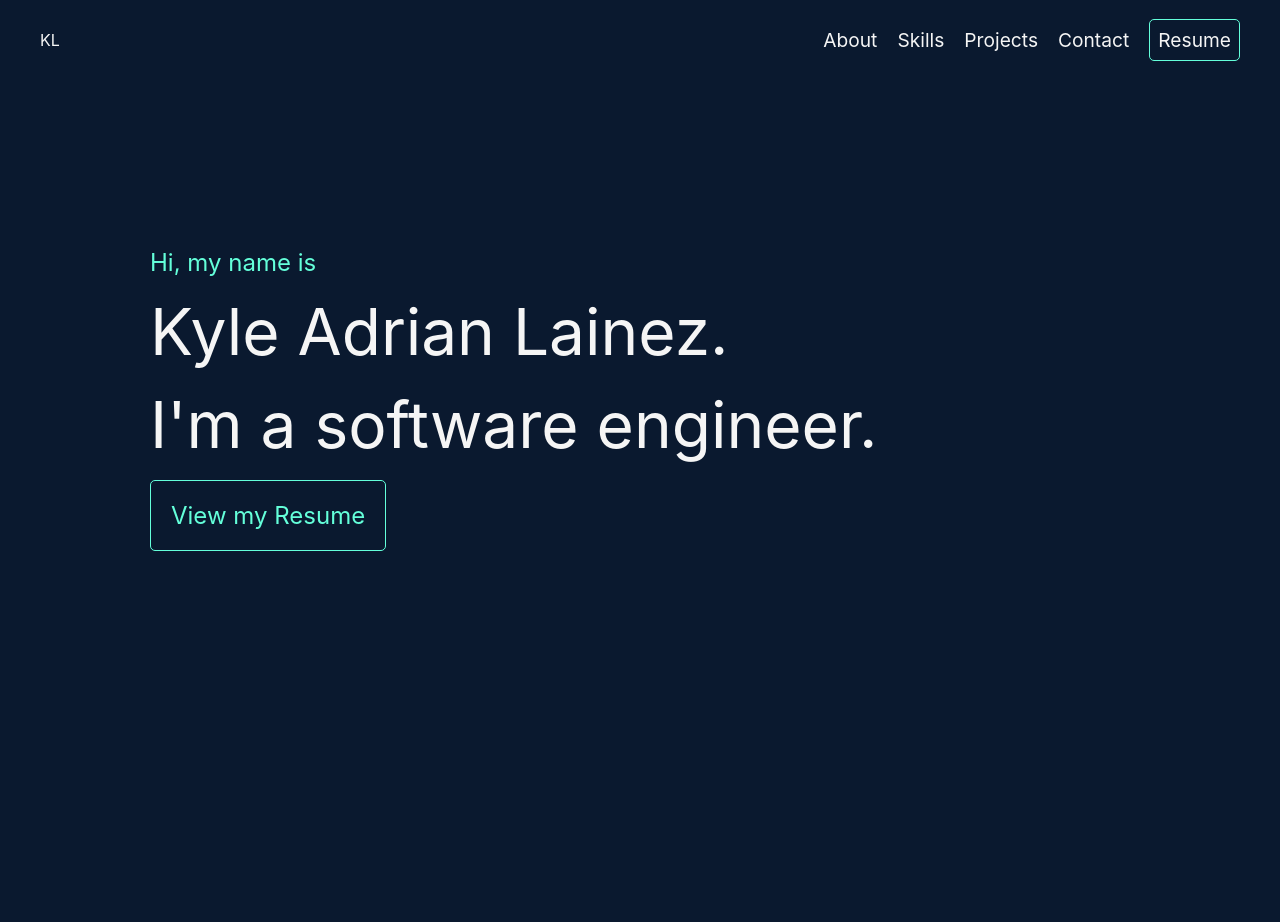
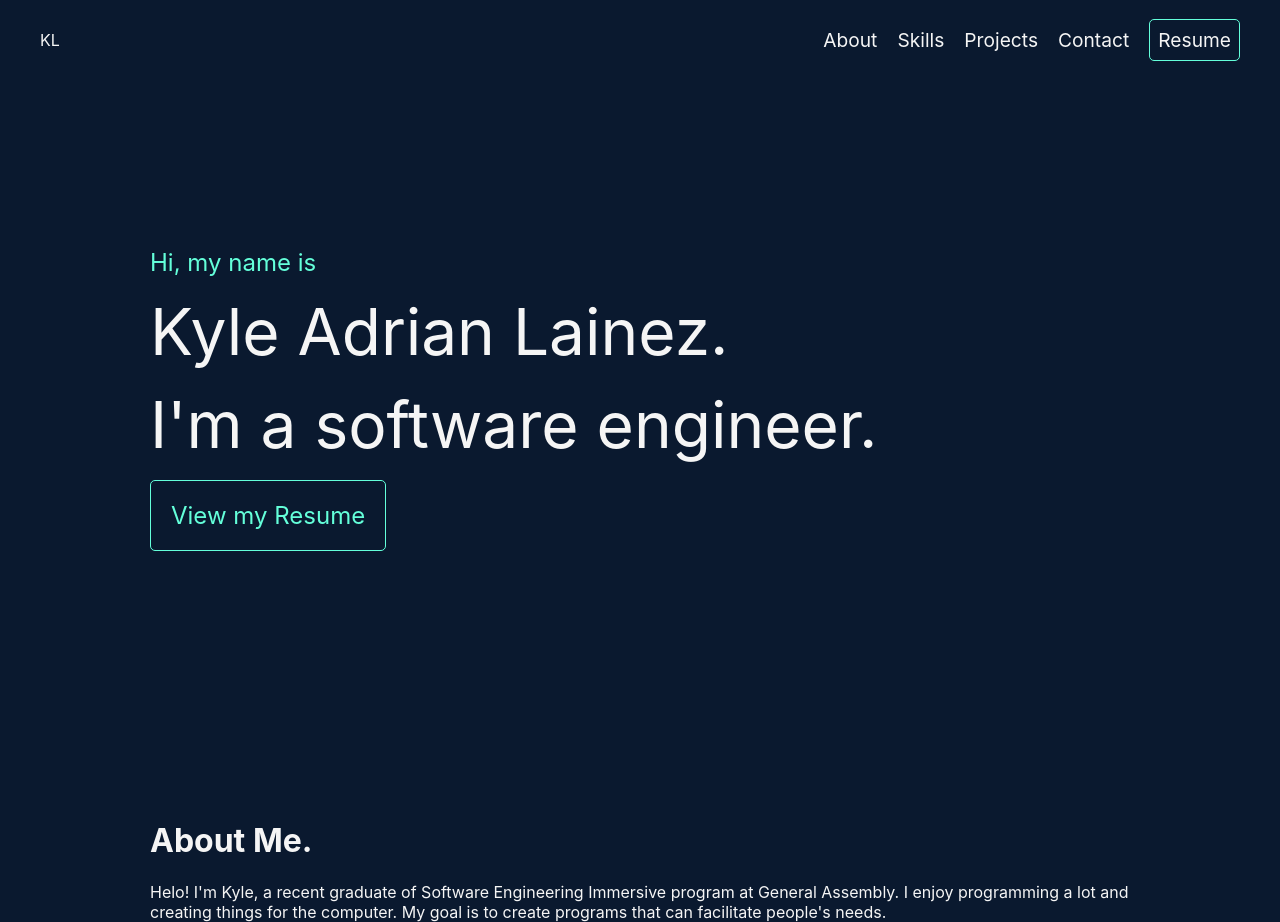
Before and after one commit to kylelainez/Portfolio-react, a React (Create React App) app: page / in a window 1280 px wide. Before the commit the page ends 800 px from the top, so only its background shows below. Built offline with nearby package versions, Linux system fonts and the light colour scheme.

Commit message:
About Me

```diff
--- a/src/components/about/about.css
+++ b/src/components/about/about.css
@@ -0,0 +1,13 @@
+.about{
+    max-width: var(--content-width);
+    width: 100%;
+    margin: 0 auto;
+}
+
+.about h1{
+    color: var(--color-3);
+}
+
+.aboutMe{
+    color: var(--color-3)
+}
--- a/src/components/about/about.jsx
+++ b/src/components/about/about.jsx
@@ -1,7 +1,15 @@
 import React from 'react';
+import './about.css'
 
 function about(){
-    return <div className="about" id="about"></div>;
+    return <div className="about" id="about">
+        <h1> About Me.</h1>
+        <div className="aboutMe">
+            Helo! I'm Kyle, a recent graduate of Software Engineering Immersive program at General Assembly.
+            I enjoy programming a lot and creating things for the computer.
+            My goal is to create programs that can facilitate people's needs.
+        </div>
+    </div>;
 }
 
 export default about;
```
Also changed, not shown: 1 other file (tests, documents, lock files or other folders).
